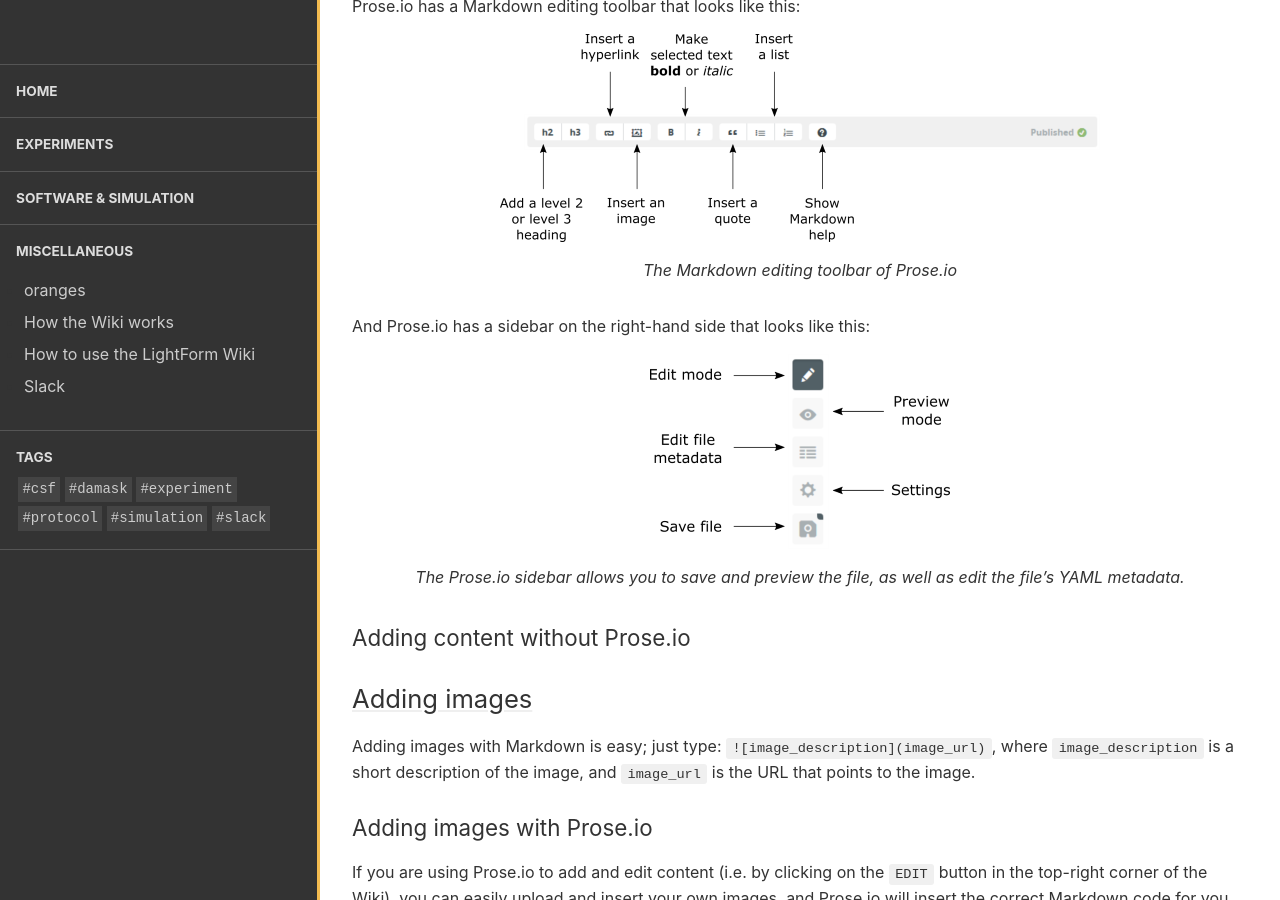
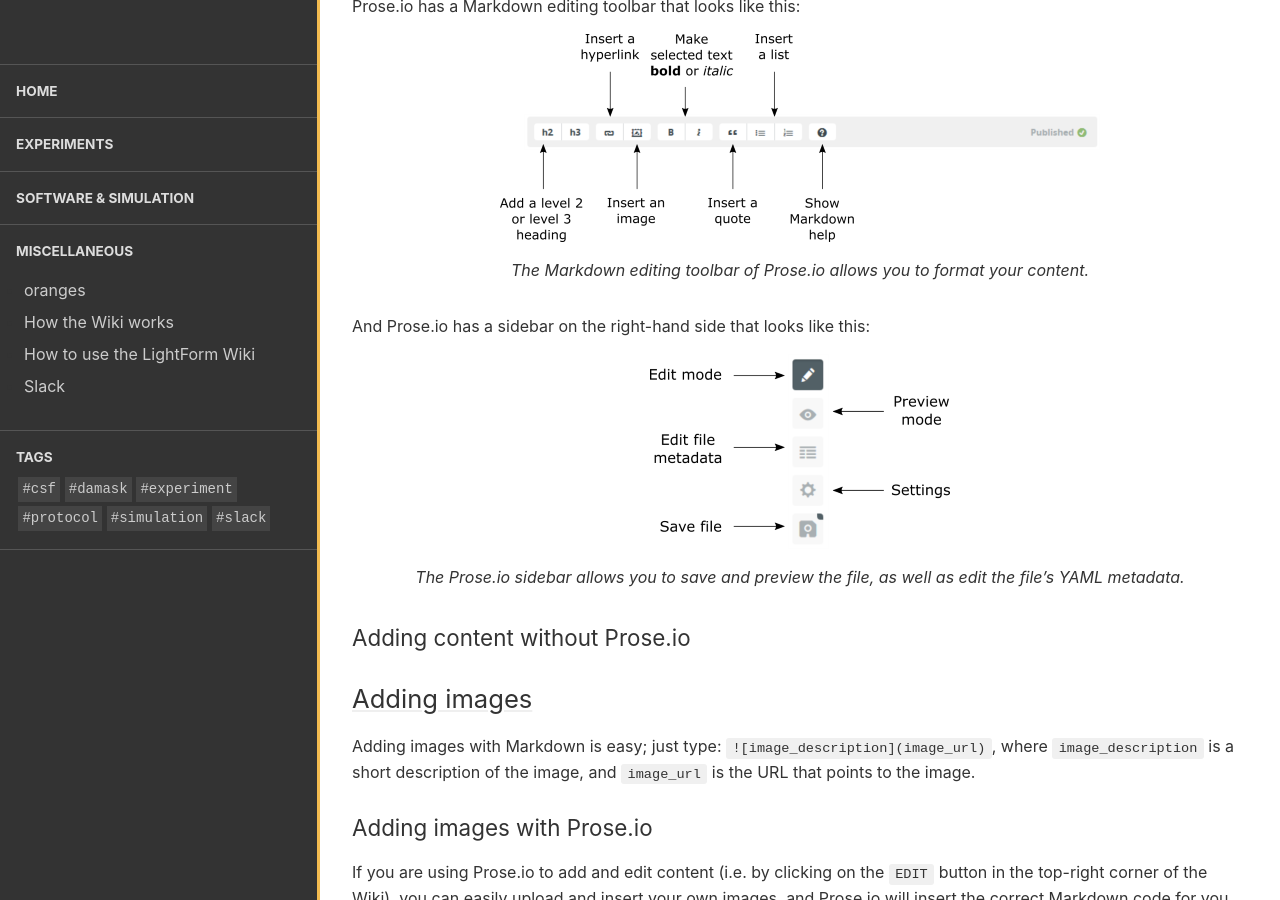
Before and after one commit to test-aplowman/test-aplowman.github.io, a Jekyll site: the page built from collections/_miscellaneous/how_to_use_wiki.md, in a window 1280 px wide and 900 px high, scrolled down 1129 px. Built offline with Jekyll 4.4.1, drawn with Linux system fonts in a browser that asks for light colours.

Commit message:
Update how_to_use_wiki.md

```diff
--- a/collections/_miscellaneous/how_to_use_wiki.md
+++ b/collections/_miscellaneous/how_to_use_wiki.md
@@ -25,7 +25,7 @@
 Prose.io has a Markdown editing toolbar that looks like this:
 
 ![prose_io_toolbar_guide_small.png]({{site.baseurl}}/assets/images/posts/prose_io_toolbar_guide_small.png)
-*The Markdown editing toolbar of Prose.io*
+*The Markdown editing toolbar of Prose.io allows you to format your content.*
 
 And Prose.io has a sidebar on the right-hand side that looks like this:
 
```
